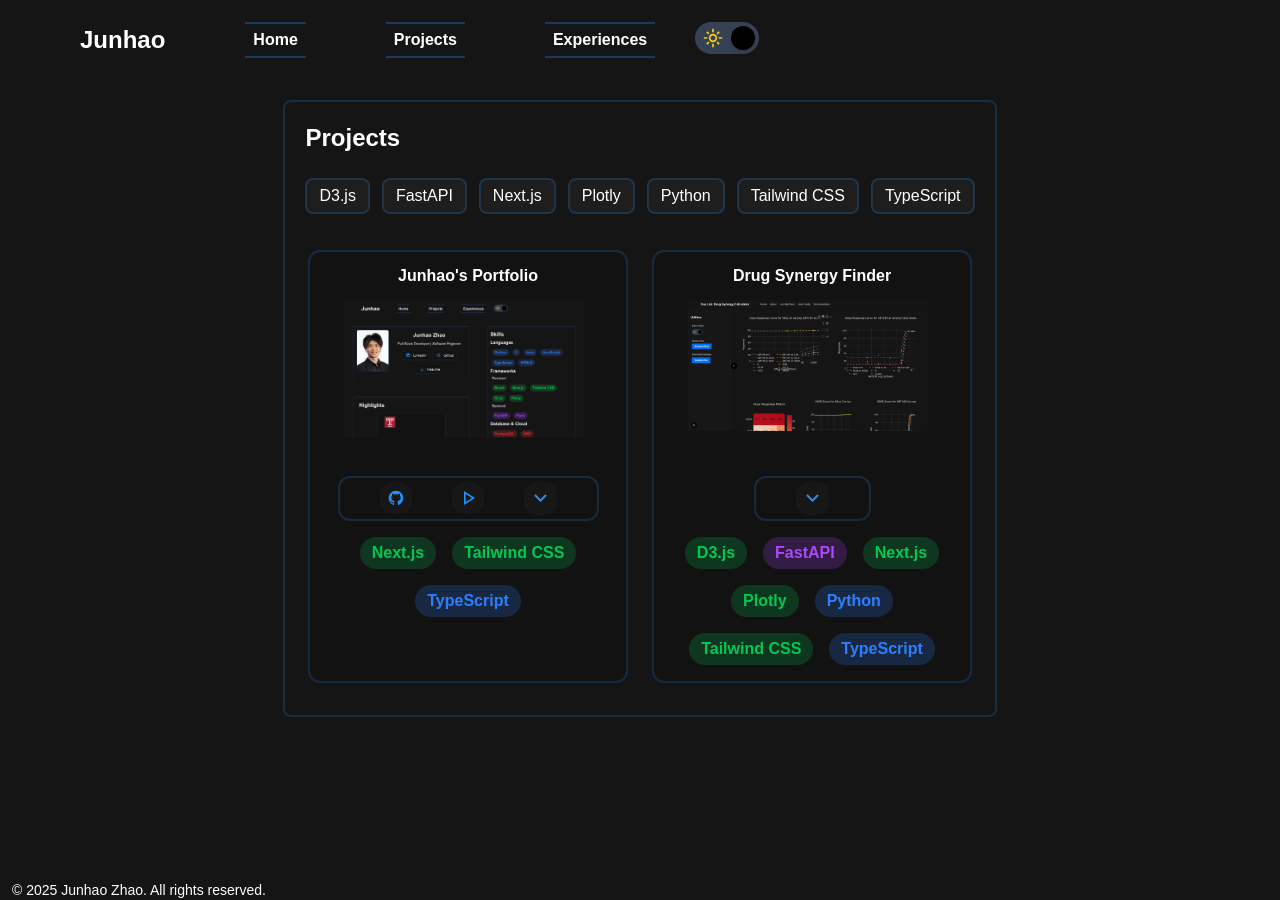
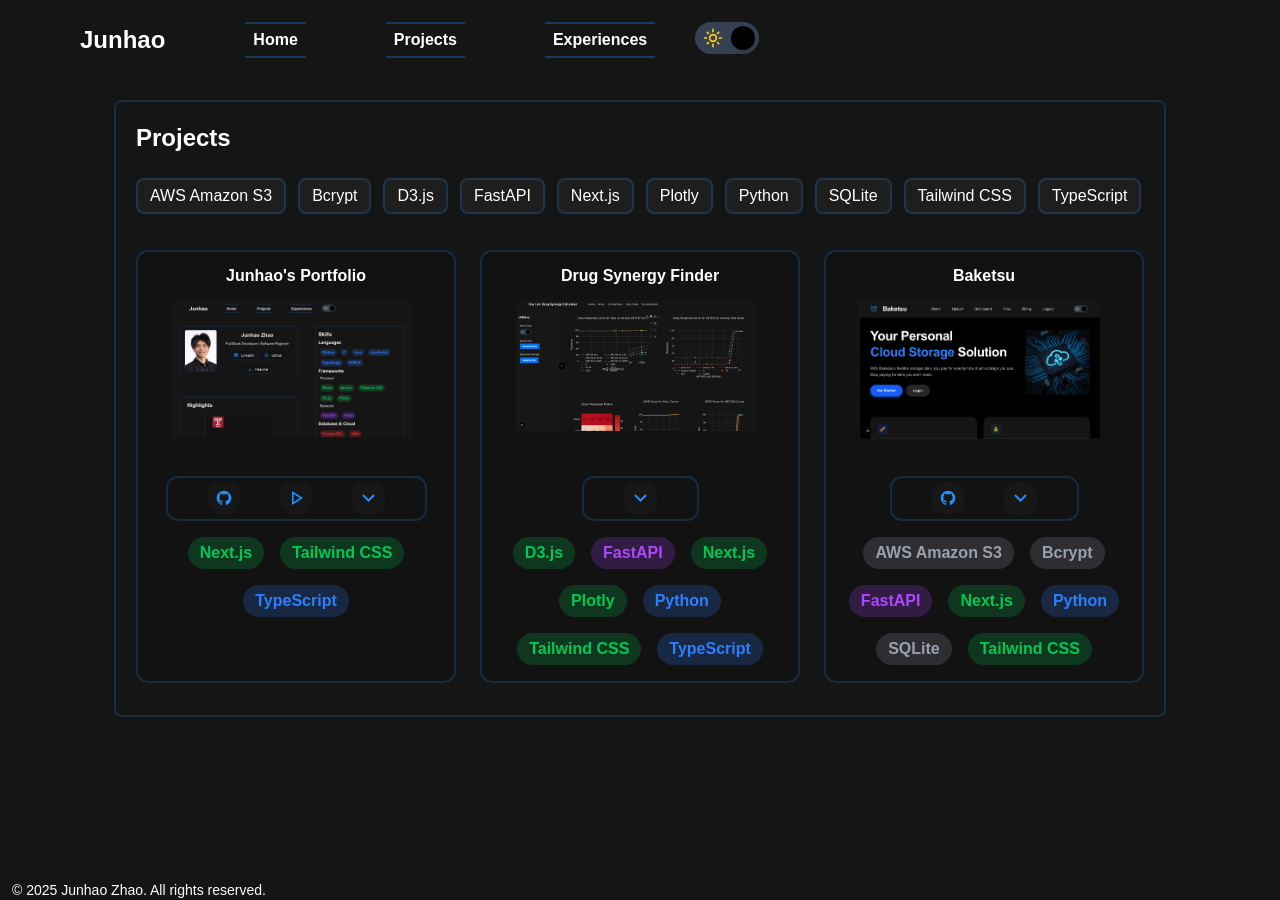
Before and after one commit to jzhao234/JunhaoZhao_Portfolio, a Next.js app: page /projects in a window 1280 px wide. Built offline with nearby package versions, Linux system fonts and the light colour scheme.

Commit message:
added baketsu project and relevant screenshot asset.

```diff
--- a/package.json
+++ b/package.json
@@ -9,7 +9,7 @@
     "lint": "next lint"
   },
   "dependencies": {
-    "next": "15.3.1",
+    "next": "15.3.8",
     "postcss": "^8.5.3",
     "react": "^19.0.0",
     "react-dom": "^19.0.0"
--- a/src/components/Data/Projects.tsx
+++ b/src/components/Data/Projects.tsx
@@ -18,7 +18,18 @@ export const projects = [
       name: "Drug Synergy Finder",
       description1: "- Built a full-stack web application to calculate and visualize drug synergies for cancer treatment research",
       description2: "- Used Next.js, TypeScript and Tailwind CSS to build the frontend and FastAPI and Python for the backend",
-      description4: "- Visualize results using Plotly and D3.js for researchers to quickly analyze results with a comprehensive SAPE score for a subjective overview",
+      description3: "- Visualize results using Plotly and D3.js for researchers to quickly analyze results with a comprehensive SAPE score for a subjective overview",
       skills: ["Next.js", "Python", "TypeScript", "Tailwind CSS", "Plotly", "D3.js", "FastAPI"],
     },
+    {
+      id: "Baketsu",
+      image: (<Image src="/projects/home page.png" alt="Baketsu Screenshot" width={300} height={300} />),
+      name: "Baketsu",
+      description1: "- Developed a full-stack cloud storage platform for scalable file storage utilizing aws s3",
+      description2: "- Implemented user authentication flows including registration, login, JWT handling, password hashing (bcrypt), protected routes, and backend-generated email verification tokens",
+      description3: "- Built file preview endpoints to generate temporary S3 URLs for secure thumbnail rendering and improved file management UX.",
+      description4: "- Designed relational database models using SQLite to track file metadata, size, folder structure, and per-user storage usage for accurate account management",
+      skills: ["Next.js", "Python", "FastAPI", "Tailwind CSS", "SQLite", "Bcrypt", "AWS Amazon S3"],
+      githubLink: "https://github.com/jzhao234/Baketsu-CloudStorage",
+    }
   ];
```
Also changed, not shown: public/projects/home page.png (added), 1 other file (tests, documents, lock files or other folders).
